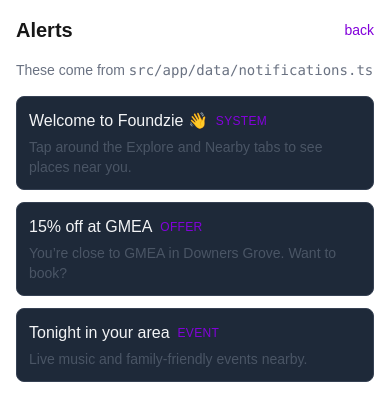
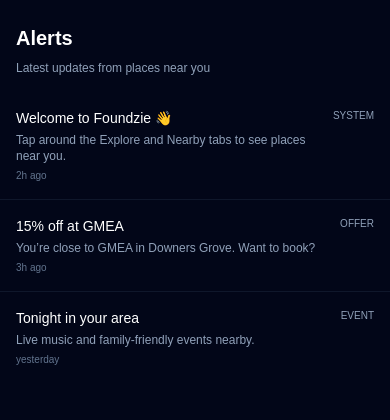
Before and after one commit to Foundzie/foundzie-v2, a Next.js app: page /mobile/notifications in a window 390 px wide. Shown: the top 420 px of the page. Built offline with nearby package versions, Linux system fonts and the light colour scheme.

Commit message:
Add working mobile alerts (notifications)

```diff
--- a/src/app/mobile/notifications/page.tsx
+++ b/src/app/mobile/notifications/page.tsx
@@ -1,36 +1,37 @@
 // src/app/mobile/notifications/page.tsx
-import Link from "next/link";
+"use client";
+
 import { mockNotifications } from "@/app/data/notifications";
 
 export default function MobileNotificationsPage() {
   return (
-    <main className="p-4 space-y-4">
-      <div className="flex items-center justify-between">
+    <main className="min-h-screen bg-slate-950 text-white">
+      <div className="px-4 pt-6 pb-4 space-y-2">
         <h1 className="text-xl font-semibold">Alerts</h1>
-        <Link href="/mobile" className="text-sm text-purple-700">
-          back
-        </Link>
+        <p className="text-xs text-slate-400">
+          Latest updates from places near you
+        </p>
       </div>
 
-      <p className="text-sm text-gray-500">
-        These come from <code>src/app/data/notifications.ts</code>
-      </p>
-
-      <ul className="space-y-3">
-        {mockNotifications.map((n) => (
-          <li
-            key={n.id}
-           className="rounded-lg border border-gray-700 p-3 bg-gray-800 text-gray-100"
-          >
-            <div className="flex items-center gap-2 mb-1">
-              <p className="font-medium">{n.title}</p>
-              <span className="text-xs uppercase tracking-wide text-purple-700">
+      <ul className="divide-y divide-slate-900">
+        {mockNotifications.length === 0 ? (
+          <li className="px-4 py-6 text-sm text-slate-400">
+            No alerts right now.
+          </li>
+        ) : (
+          mockNotifications.map((n) => (
+            <li key={n.id} className="px-4 py-4 flex items-start gap-3">
+              <div className="flex-1">
+                <p className="text-sm font-medium text-white">{n.title}</p>
+                <p className="text-xs text-slate-400 mt-1">{n.message}</p>
+                <p className="text-[10px] text-slate-500 mt-1">{n.time}</p>
+              </div>
+              <span className="text-[10px] uppercase text-slate-400">
                 {n.type}
               </span>
-            </div>
-            <p className="text-sm text-gray-600">{n.message}</p>
-          </li>
-        ))}
+            </li>
+          ))
+        )}
       </ul>
     </main>
   );
```
